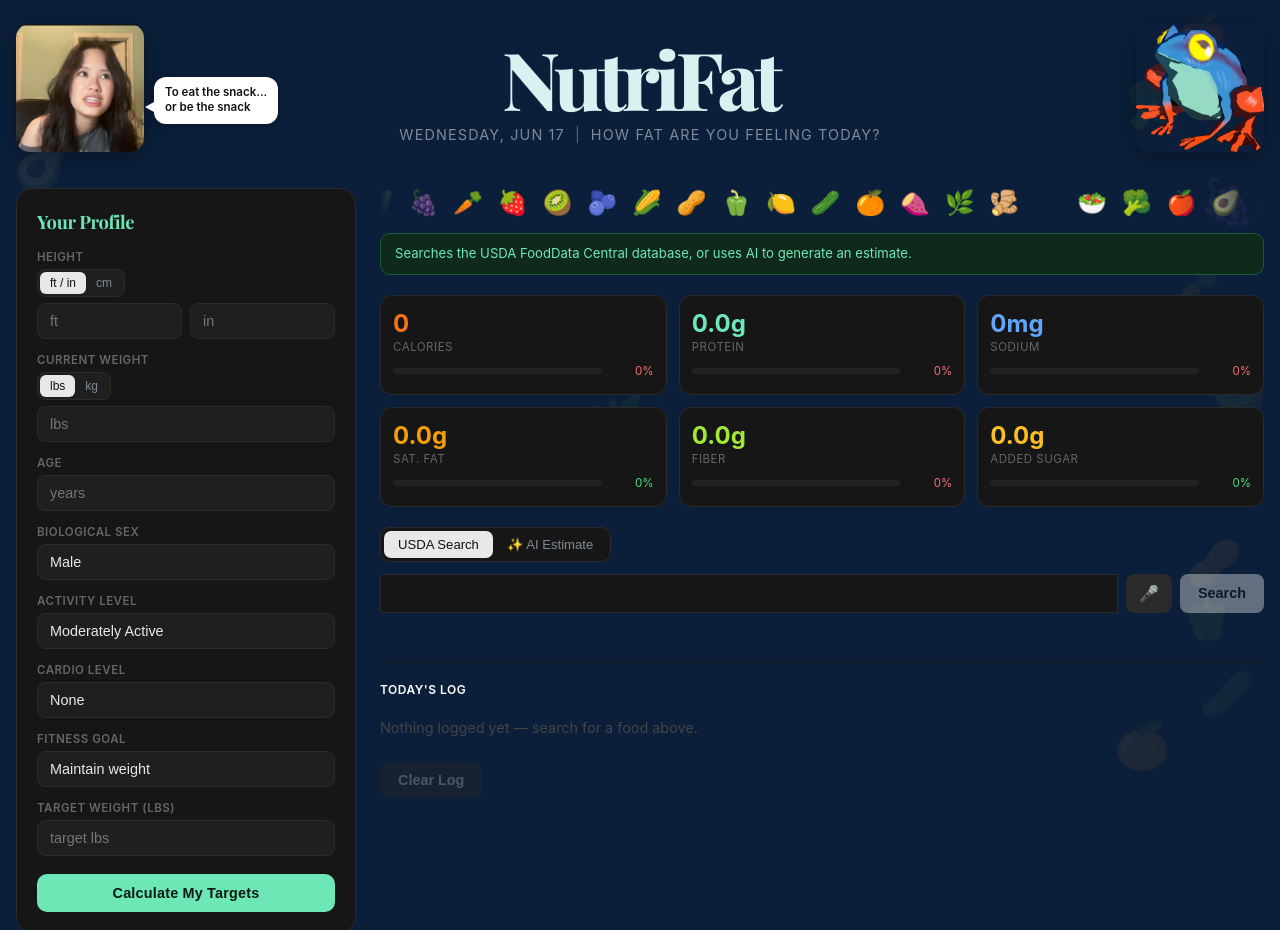
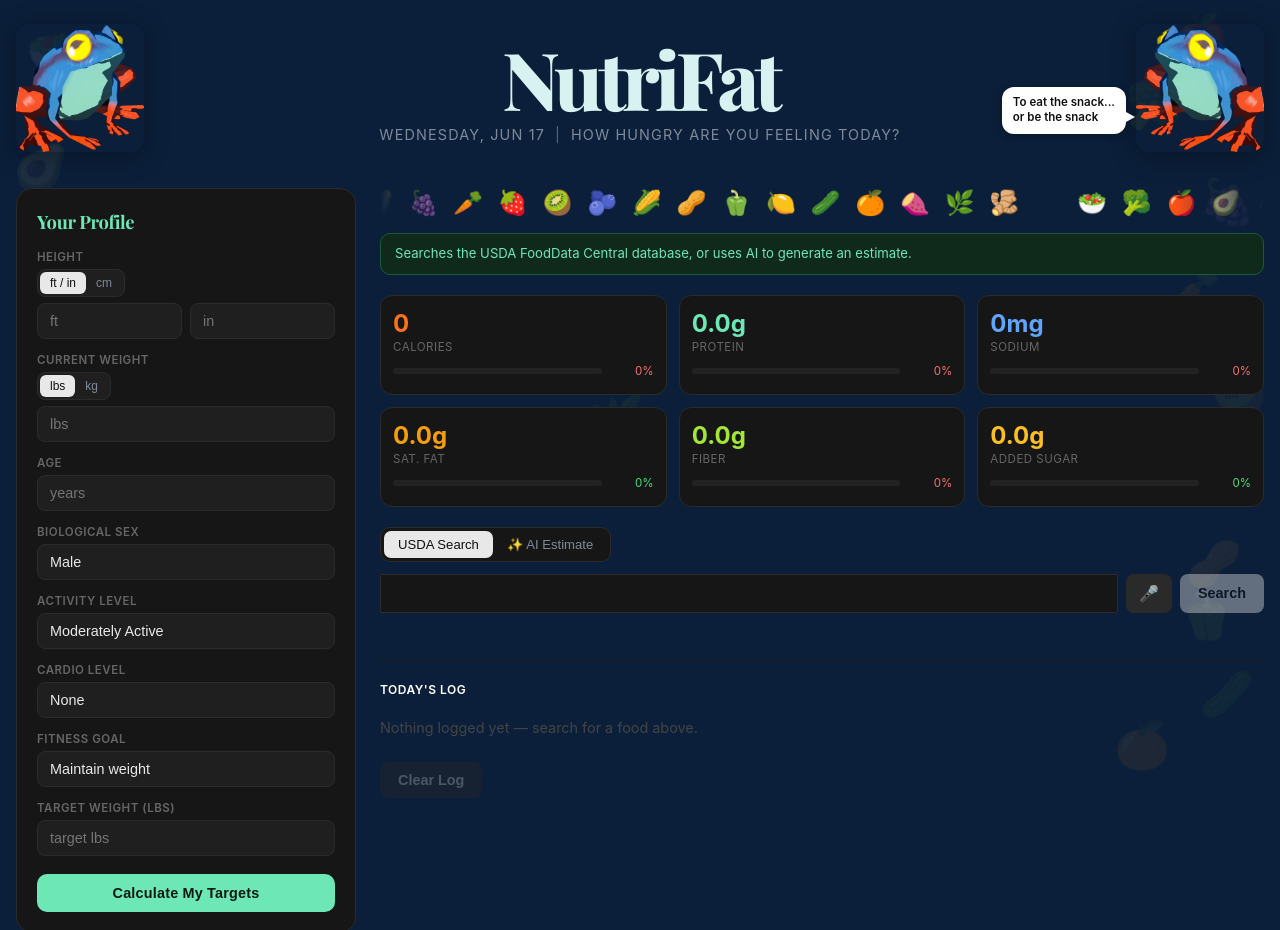
Before and after one commit to VictorJiang0505/NutriFat, a website: page index.html in a window 1280 px wide. Shown: the top 930 px of the page. Drawn offline with nearby package versions, Linux system fonts and the light colour scheme.

Commit message:
changed left image from gf to a frog, moved text bubble to right side

```diff
--- a/index.html
+++ b/index.html
@@ -117,10 +117,14 @@
       background: transparent;
     }
 
+    .mascot-wrapper.left-mascot .header-mascot {
+      transform: scaleX(-1);
+    }
+
     .speech-bubble {
       position: absolute;
-      left: calc(100% + 10px);
-      bottom: 28px;
+      right: calc(100% + 10px);
+      bottom: 18px;
       background: #fff;
       color: #111;
       font-size: 0.72rem;
@@ -137,11 +141,11 @@
     .speech-bubble::before {
       content: '';
       position: absolute;
-      left: -9px;
+      right: -9px;
       bottom: 12px;
-      border-width: 5px 9px 5px 0;
+      border-width: 5px 0 5px 9px;
       border-style: solid;
-      border-color: transparent #fff transparent transparent;
+      border-color: transparent transparent transparent #fff;
     }
 
     .header-hero {
@@ -784,19 +788,21 @@
 
     <!-- ── Header: mascots flanking the title ──────────── -->
     <header class="app-header">
-      <div class="mascot-wrapper">
-        <img src="person-looking-up.jpg.png" class="header-mascot" alt="" aria-hidden="true" />
-        <div class="speech-bubble">To eat the snack...<br>or be the snack</div>
+      <div class="mascot-wrapper left-mascot">
+        <img src="800px-TotK_Sticky_Frog_Model.png" class="header-mascot" alt="" aria-hidden="true" />
       </div>
       <div class="header-hero">
         <h1>NutriFat</h1>
         <p class="subtitle">
           <span x-text="todayLabel"></span>
           <span class="subtitle-divider">|</span>
-          <span>How fat are you feeling today?</span>
+          <span>How hungry are you feeling today?</span>
         </p>
       </div>
-      <img src="800px-TotK_Sticky_Frog_Model.png" class="header-mascot" alt="" aria-hidden="true" />
+      <div class="mascot-wrapper">
+        <div class="speech-bubble">To eat the snack...<br>or be the snack</div>
+        <img src="800px-TotK_Sticky_Frog_Model.png" class="header-mascot" alt="" aria-hidden="true" />
+      </div>
     </header>
 
     <!-- ── Two-column body ─────────────────────────────── -->
```
